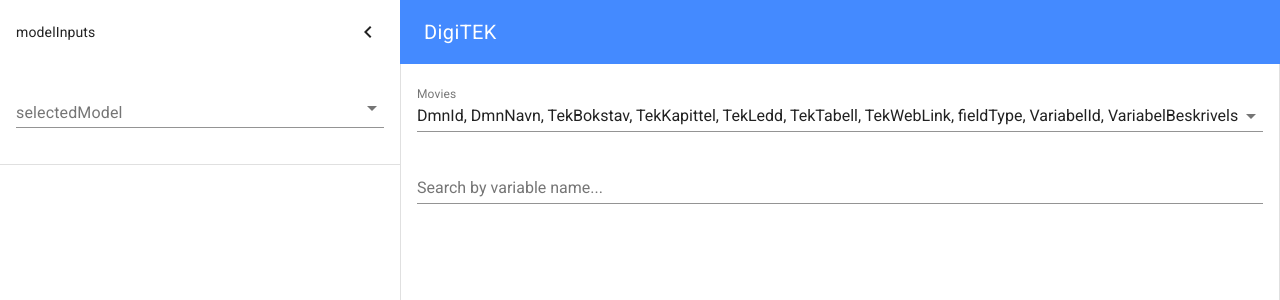
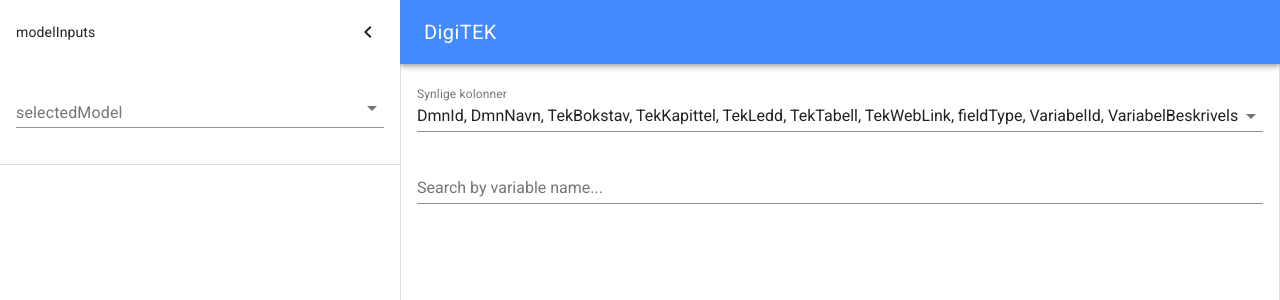
Before and after one commit to Arkitektum/DigiTEK-TestApp, a Vue app: page /#/ in a window 1280 px wide. Shown: the top 300 px of the page. Built offline with nearby package versions, Linux system fonts and the light colour scheme.

Commit message:
Fix minor GUI bugs

```diff
--- a/src/pages/Start.vue
+++ b/src/pages/Start.vue
@@ -1,5 +1,5 @@
 <template>
-  <md-app md-waterfall md-mode="fixed">
+  <md-app>
     <md-app-toolbar class="md-primary">
       <md-button class="md-icon-button" @click="toggleMenu" v-if="!menuVisible">
         <md-icon>menu</md-icon>
@@ -49,7 +49,7 @@
         <div class="md-layout md-gutter">
           <div class="md-layout-item">
             <md-field>
-              <label for="movies">Movies</label>
+              <label for="visibleModelOutputFields">Synlige kolonner</label>
               <md-select v-model="visibleModelOutputFields" name="visibleModelOutputFields" id="visibleModelOutputFields" md-dense multiple>
                 <md-option :value="modelOutputField" v-for="modelOutputField in modelOutputFields" :key="modelOutputField">{{ modelOutputField }}</md-option>
               </md-select>
```
